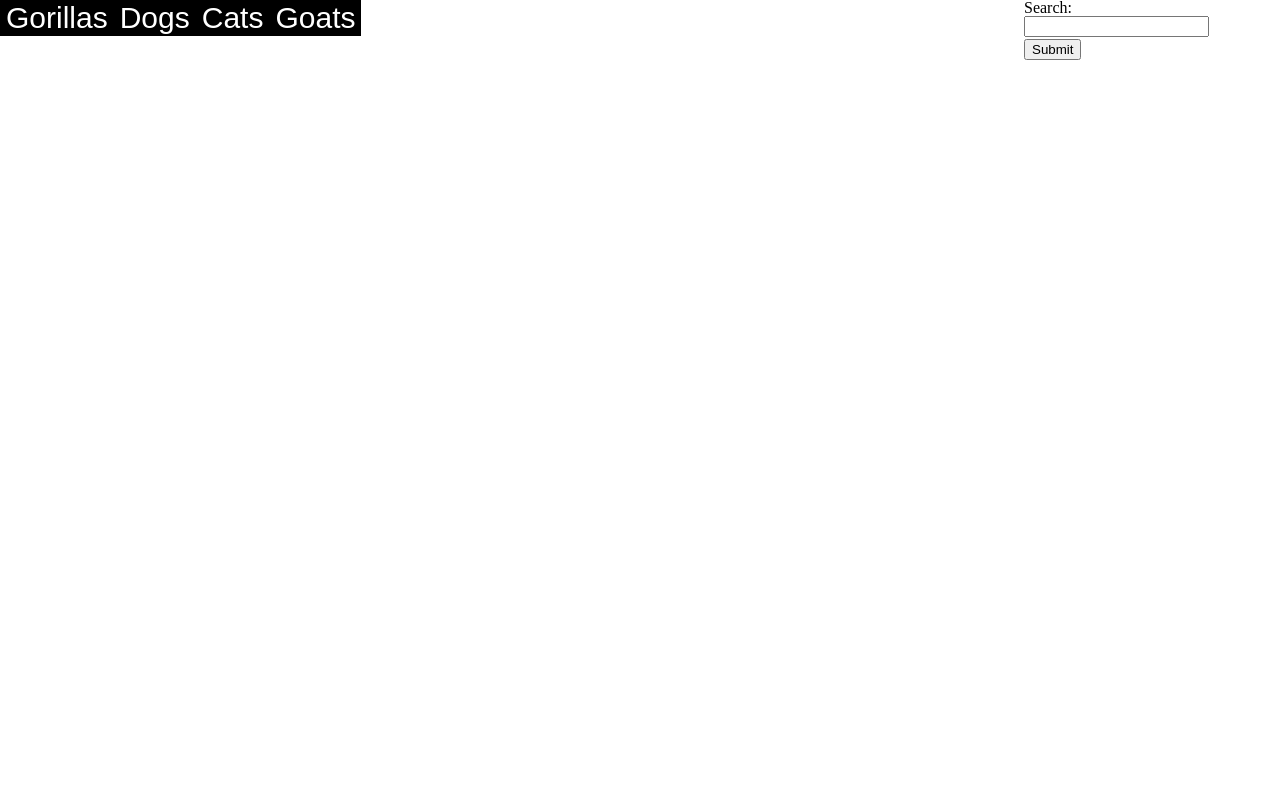
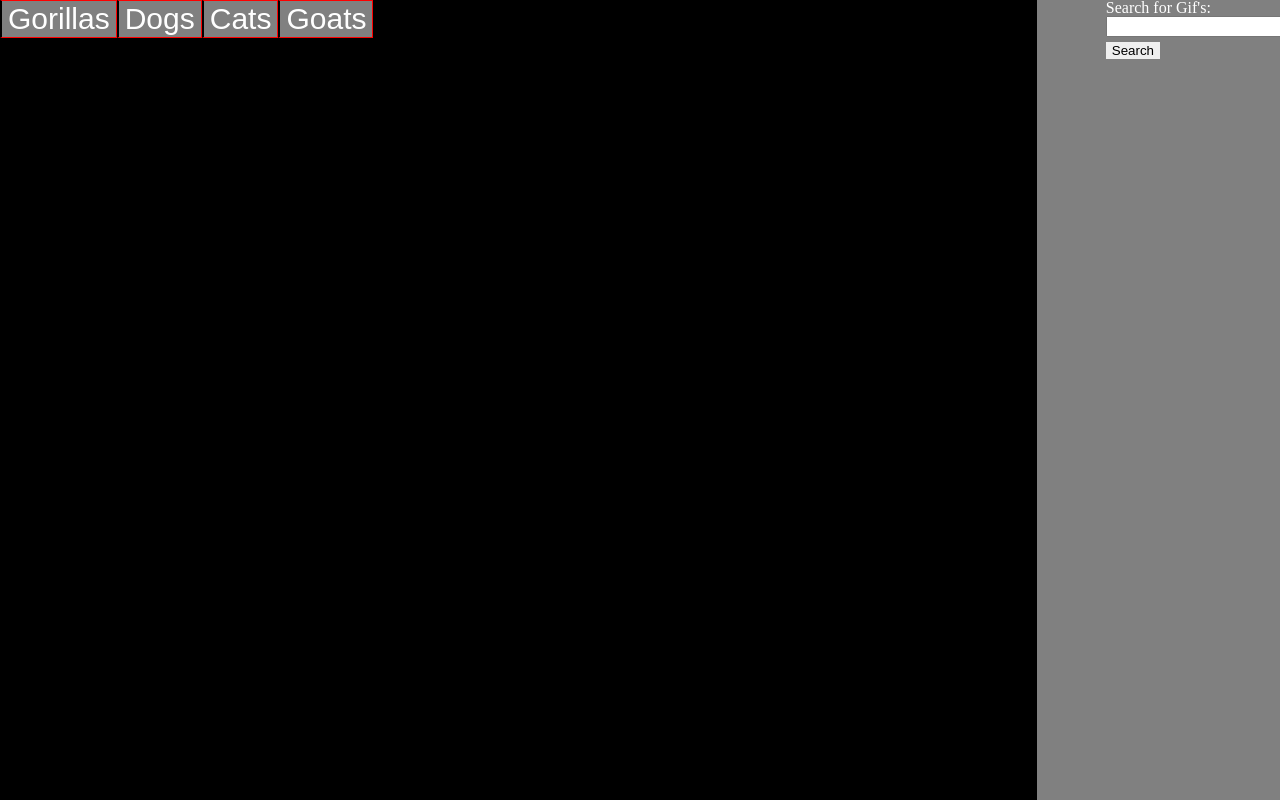
Before and after one commit to BradyDouthit/GiphyHomework, a plain HTML site: page index.html in a window 1280 px wide. Drawn offline with nearby package versions, Linux system fonts and the light colour scheme.

Commit message:
Fixed a bug, classes causing things to not work.

```diff
--- a/assets/css/style.css
+++ b/assets/css/style.css
@@ -1,33 +1,42 @@
-#test {
-    margin-left: 45%;
-    margin-right: 45%;
-}
-.button {
-    margin-left: 45%;
-    margin-right: 45%;
+html {
+    background-color: black;
 }
 .animal-buttons {
     border: none;
-    background-color: black;
+    background-color: gray;
     color: white;
     font-size: 30px;
+    cursor: pointer;
+    border: 1px solid red;
+    border-left: 2px solid black;
+
 }
-#image-holder  {
+p {
+    color: white;
+}
+.new-div {
+    border: 1px solid red;
     width: 400px;
+    background-color: gray;
+    margin-top: 30px;
 }
-
 img {
     width: 400px;
 }
 #search-div {
-    margin-left: 80%;
+    margin-left: 81%;
     position: fixed;
-}
-#submit {
-    margin-top: 1%;
+    background-color: gray;
+    width: 300px;
+    height: 100%;
 }
 #search {
-    margin-right: 1%;
+    border: none;
+    cursor: pointer;
+    margin-top: 5px;
+}
+.search {
+    margin-left: 23%;
 }
 #button-holder {
     width: 800px;
--- a/assets/javascript/giphy.js
+++ b/assets/javascript/giphy.js
@@ -11,14 +11,14 @@ function animalFunction() {
     }
 };
 animalFunction();
-$("button").on("click", function() {
+$(".animal-buttons").on("click", function () {
     var animal = $(this).attr("data-animal");
     var queryURL = "https://api.giphy.com/v1/gifs/search?api_key=xRK1KaHGDNPmpkTkb0GWbJVWI9TUgiEu&q=" +
-    animal + "&limit=10&offset=0&rating=G&lang=en";
+        animal + "&limit=10&offset=0&rating=G&lang=en";
     $.ajax({
         url: queryURL,
         method: "GET"
-    }).then(function(response) {
+    }).then(function (response) {
         var imageCount = 0;
         var clickCheck = 0;
         var results = response.data;
@@ -30,6 +30,7 @@ $("button").on("click", function() {
             var newImage = $("<img>");
             newImage.attr("src", results[i].images.original_still.url);
             newImage.addClass("image" + imageCount);
+            newDiv.addClass("new-div");
 
             var p = $("<p>");
             p.html("Rating: " + results[i].rating);
@@ -39,7 +40,7 @@ $("button").on("click", function() {
             $("#image-holder").prepend(newDiv);
 
         };
-        $(".image10").on("click", function() {
+        $(".image10").on("click", function () {
             $(this).attr("src", results[9].images.original.url);
             if (clickCheck === 0) {
                 clickCheck++
@@ -49,7 +50,7 @@ $("button").on("click", function() {
                 $(this).attr("src", results[9].images.original_still.url);
             }
         });
-        $(".image9").on("click", function() {
+        $(".image9").on("click", function () {
             $(this).attr("src", results[8].images.original.url);
             if (clickCheck === 0) {
                 clickCheck++
@@ -59,7 +60,7 @@ $("button").on("click", function() {
                 $(this).attr("src", results[8].images.original_still.url);
             }
         });
-        $(".image8").on("click", function() {
+        $(".image8").on("click", function () {
             $(this).attr("src", results[7].images.original.url);
             if (clickCheck === 0) {
                 clickCheck++
@@ -69,7 +70,7 @@ $("button").on("click", function() {
                 $(this).attr("src", results[7].images.original_still.url);
             }
         });
-        $(".image7").on("click", function() {
+        $(".image7").on("click", function () {
             $(this).attr("src", results[6].images.original.url);
             if (clickCheck === 0) {
                 clickCheck++
@@ -79,7 +80,7 @@ $("button").on("click", function() {
                 $(this).attr("src", results[6].images.original_still.url);
             }
         });
-        $(".image6").on("click", function() {
+        $(".image6").on("click", function () {
             $(this).attr("src", results[5].images.original.url);
             if (clickCheck === 0) {
                 clickCheck++
@@ -89,7 +90,7 @@ $("button").on("click", function() {
                 $(this).attr("src", results[5].images.original_still.url);
             }
         });
-        $(".image5").on("click", function() {
+        $(".image5").on("click", function () {
             $(this).attr("src", results[4].images.original.url);
             if (clickCheck === 0) {
                 clickCheck++
@@ -99,7 +100,7 @@ $("button").on("click", function() {
                 $(this).attr("src", results[4].images.original_still.url);
             }
         });
-        $(".image4").on("click", function() {
+        $(".image4").on("click", function () {
             $(this).attr("src", results[3].images.original.url);
             if (clickCheck === 0) {
                 clickCheck++
@@ -109,7 +110,7 @@ $("button").on("click", function() {
                 $(this).attr("src", results[3].images.original_still.url);
             }
         });
-        $(".image3").on("click", function() {
+        $(".image3").on("click", function () {
             $(this).attr("src", results[2].images.original.url);
             if (clickCheck === 0) {
                 clickCheck++
@@ -119,7 +120,7 @@ $("button").on("click", function() {
                 $(this).attr("src", results[2].images.original_still.url);
             }
         });
-        $(".image2").on("click", function() {
+        $(".image2").on("click", function () {
             $(this).attr("src", results[1].images.original.url);
             if (clickCheck === 0) {
                 clickCheck++
@@ -129,7 +130,7 @@ $("button").on("click", function() {
                 $(this).attr("src", results[1].images.original_still.url);
             }
         });
-        $(".image1").on("click", function() {
+        $(".image1").on("click", function () {
             $(this).attr("src", results[0].images.original.url);
             if (clickCheck === 0) {
                 clickCheck++
@@ -144,17 +145,17 @@ $("button").on("click", function() {
     });
 });
 
-$("#submit").on("click", function() {
-    var userInput = $("#search").val();
+$("#search").on("click", function () {
+    var userInput = $("#input").val();
     var queryURL = "https://api.giphy.com/v1/gifs/search?api_key=xRK1KaHGDNPmpkTkb0GWbJVWI9TUgiEu&q=" +
-    userInput + "&limit=10&offset=0&rating=G&lang=en";
+        userInput + "&limit=10&offset=0&rating=G&lang=en";
     topics.push(userInput);
     userButton =
-    console.log(topics);
+        console.log(topics);
     $.ajax({
         url: queryURL,
         method: "GET"
-    }).then(function(response) {
+    }).then(function (response) {
         //var imageCount = 0;
         var results = response.data;
         var endOfArray = topics[topics.length - 1];
@@ -165,7 +166,7 @@ $("#submit").on("click", function() {
         newButton.addClass("animal-buttons");
         newButton.attr("data-animal", endOfArray);
         $("#button-holder").append(newButton);
-        $("button").on("click", function() {
+        $(".animal-buttons").on("click", function () {
             var imageCount = 0;
             var clickCheck = 0;
             for (var i = 0; i < results.length; i++) {
@@ -175,6 +176,7 @@ $("#submit").on("click", function() {
                 var newImage = $("<img>");
                 newImage.attr("src", results[i].images.original_still.url);
                 newImage.addClass("image" + imageCount);
+                newDiv.addClass("new-div");
 
                 var p = $("<p>");
                 p.html("Rating: " + results[i].rating);
@@ -184,7 +186,7 @@ $("#submit").on("click", function() {
                 $("#image-holder").prepend(newDiv);
 
             };
-            $(".image10").on("click", function() {
+            $(".image10").on("click", function () {
                 $(this).attr("src", results[9].images.original.url);
                 if (clickCheck === 0) {
                     clickCheck++
@@ -194,7 +196,7 @@ $("#submit").on("click", function() {
                     $(this).attr("src", results[9].images.original_still.url);
                 }
             });
-            $(".image9").on("click", function() {
+            $(".image9").on("click", function () {
                 $(this).attr("src", results[8].images.original.url);
                 if (clickCheck === 0) {
                     clickCheck++
@@ -204,7 +206,7 @@ $("#submit").on("click", function() {
                     $(this).attr("src", results[8].images.original_still.url);
                 }
             });
-            $(".image8").on("click", function() {
+            $(".image8").on("click", function () {
                 $(this).attr("src", results[7].images.original.url);
                 if (clickCheck === 0) {
                     clickCheck++
@@ -214,7 +216,7 @@ $("#submit").on("click", function() {
                     $(this).attr("src", results[7].images.original_still.url);
                 }
             });
-            $(".image7").on("click", function() {
+            $(".image7").on("click", function () {
                 $(this).attr("src", results[6].images.original.url);
                 if (clickCheck === 0) {
                     clickCheck++
@@ -224,7 +226,7 @@ $("#submit").on("click", function() {
                     $(this).attr("src", results[6].images.original_still.url);
                 }
             });
-            $(".image6").on("click", function() {
+            $(".image6").on("click", function () {
                 $(this).attr("src", results[5].images.original.url);
                 if (clickCheck === 0) {
                     clickCheck++
@@ -234,7 +236,7 @@ $("#submit").on("click", function() {
                     $(this).attr("src", results[5].images.original_still.url);
                 }
             });
-            $(".image5").on("click", function() {
+            $(".image5").on("click", function () {
                 $(this).attr("src", results[4].images.original.url);
                 if (clickCheck === 0) {
                     clickCheck++
@@ -244,7 +246,7 @@ $("#submit").on("click", function() {
                     $(this).attr("src", results[4].images.original_still.url);
                 }
             });
-            $(".image4").on("click", function() {
+            $(".image4").on("click", function () {
                 $(this).attr("src", results[3].images.original.url);
                 if (clickCheck === 0) {
                     clickCheck++
@@ -254,7 +256,7 @@ $("#submit").on("click", function() {
                     $(this).attr("src", results[3].images.original_still.url);
                 }
             });
-            $(".image3").on("click", function() {
+            $(".image3").on("click", function () {
                 $(this).attr("src", results[2].images.original.url);
                 if (clickCheck === 0) {
                     clickCheck++
@@ -264,7 +266,7 @@ $("#submit").on("click", function() {
                     $(this).attr("src", results[2].images.original_still.url);
                 }
             });
-            $(".image2").on("click", function() {
+            $(".image2").on("click", function () {
                 $(this).attr("src", results[1].images.original.url);
                 if (clickCheck === 0) {
                     clickCheck++
@@ -274,7 +276,7 @@ $("#submit").on("click", function() {
                     $(this).attr("src", results[1].images.original_still.url);
                 }
             });
-            $(".image1").on("click", function() {
+            $(".image1").on("click", function () {
                 $(this).attr("src", results[0].images.original.url);
                 if (clickCheck === 0) {
                     clickCheck++
--- a/index.html
+++ b/index.html
@@ -5,8 +5,9 @@
         <script src="https://cdnjs.cloudflare.com/ajax/libs/jquery/3.2.1/jquery.min.js"></script>
     </head>
     <div id="search-div">
-        Search:<input type="search" id="search"><br>
-        <input type="submit" id="submit">
+        <p class="search">Search for Gif's:</p>
+        <input type="text" class="search" id="input"><br>
+        <button class="search" id="search">Search</button>
     </div>
     <div id="button-holder"></div>
     <div id="image-rating-holder">
```
